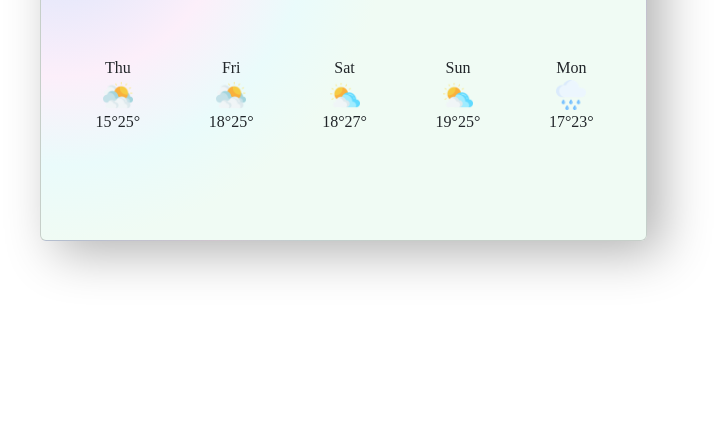
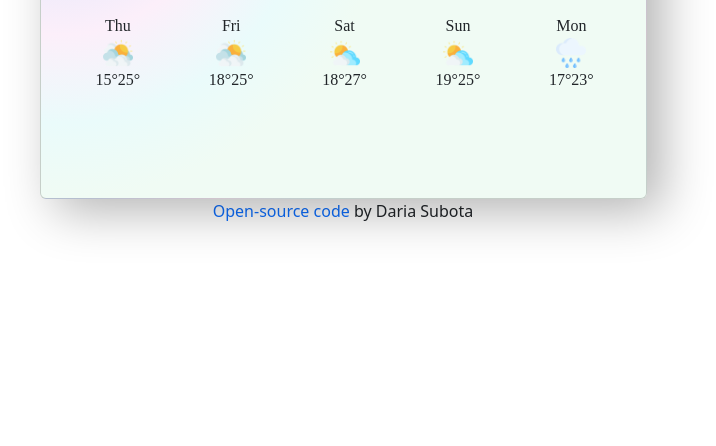
Before and after one commit to dary0708/project, a plain HTML site: page index.html in a window 1280 px wide. Shown: the part 354-800 px from the top of the page, without its empty margins (297-1013 px from the left). Drawn offline with nearby package versions, Linux system fonts and the light colour scheme; no server answers.

Commit message:
Added open-source link

```diff
--- a/index.html
+++ b/index.html
@@ -20,6 +20,7 @@
     <script src="https://unpkg.com/axios/dist/axios.min.js"></script>
   </head>
   <body>
+    <div class="page">
       <div class="card">
         <form class="search-form" id="search-form">
           <input
@@ -135,6 +136,18 @@
           </div>
         </div>
       </div>
+      <div>
+        <p class="open-source">
+          <a
+            class="open-source-link"
+            href="https://github.com/dary0708/project"
+            target="_blank"
+            >Open-source code</a
+          >
+          by Daria Subota
+        </p>
+      </div>
+    </div>
     <script src="script.js"></script>
   </body>
 </html>
--- a/src/styles.css
+++ b/src/styles.css
@@ -101,3 +101,14 @@ body {
   display: block;
   margin: 0 auto;
 }
+.open-source {
+  text-align: center;
+  margin-bottom: 10%;
+}
+
+.open-source-link {
+  text-decoration: none;
+}
+.open-source-link:hover {
+  text-decoration: underline;
+}
```
Lines whose indentation alone changed are shown as unchanged.
